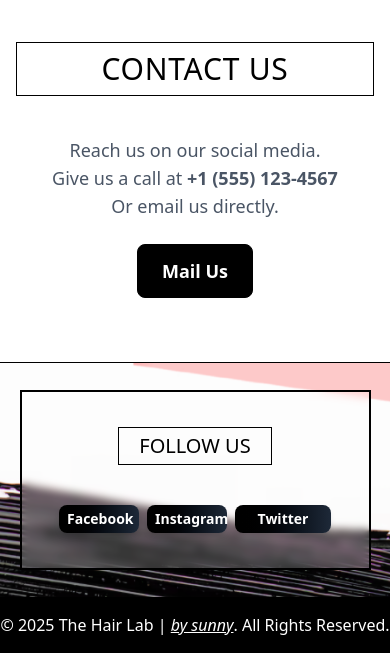
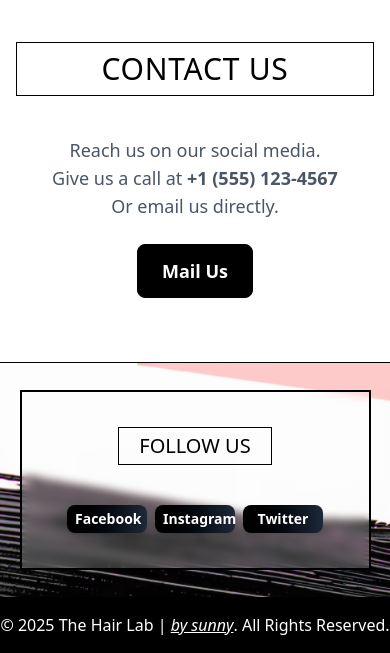
Before and after one commit to sunnycc17/the-hair-lab, a website: page index.html in a window 390 px wide. Shown: the part 3532-4185 px from the top of the page. Drawn offline with Linux system fonts and the light colour scheme.

Commit message:
minor fixes in follow width, dealt with visible overflow

```diff
--- a/index.html
+++ b/index.html
@@ -365,15 +365,15 @@
       <!-- Follow Us Section -->
       <section
         id="social"
-        class="relative flex flex-col items-center justify-center bg-white px-4 py-16 text-center"
+        class="relative flex flex-col items-center justify-center overflow-hidden bg-white px-4 py-16 text-center"
       >
         <!-- Background Image -->
-        <div class="absolute inset-0 flex justify-center">
+        <div class="absolute inset-0 flex h-full w-full justify-center">
           <img
             src="public/follow.webp"
             alt="black paint brush stroke"
             loading="lazy"
-            class="h-[250px] w-full object-cover object-center sm:h-[300px] lg:h-[350px]"
+            class="h-full w-full object-cover object-center"
           />
         </div>
 
@@ -393,9 +393,7 @@
           </h2>
 
           <!-- Social Buttons -->
-          <div
-            class="mt-10 flex flex-wrap justify-center gap-2 sm:mt-10 sm:gap-4"
-          >
+          <div class="mt-10 flex flex-wrap justify-center gap-2 sm:gap-4">
             <a
               href="#"
               class="brand w-20 rounded-lg bg-gradient-to-r from-black to-gray-800 px-2 py-1 text-sm font-semibold text-white shadow-md transition duration-300 hover:scale-105 hover:from-gray-900 hover:to-black sm:w-auto sm:px-4 sm:py-2 sm:text-lg"
@@ -410,7 +408,7 @@
             </a>
             <a
               href="#"
-              class="brand w-24 rounded-lg bg-gradient-to-r from-black to-gray-800 px-2 py-1 text-sm font-semibold text-white shadow-md transition duration-300 hover:scale-105 hover:from-gray-900 hover:to-black sm:w-auto sm:px-4 sm:py-2 sm:text-lg"
+              class="brand w-20 rounded-lg bg-gradient-to-r from-black to-gray-800 px-2 py-1 text-sm font-semibold text-white shadow-md transition duration-300 hover:scale-105 hover:from-gray-900 hover:to-black sm:w-auto sm:px-4 sm:py-2 sm:text-lg"
             >
               Twitter
             </a>
@@ -420,7 +418,7 @@
     </main>
 
     <!-- Footer -->
-    <footer class="relative bg-black py-4 text-center text-white">
+    <footer class="relative bottom-0 bg-black py-4 text-center text-white">
       <p>
         &copy; 2025 The Hair Lab |
         <a
```
Also changed, not shown: src/output.css.
